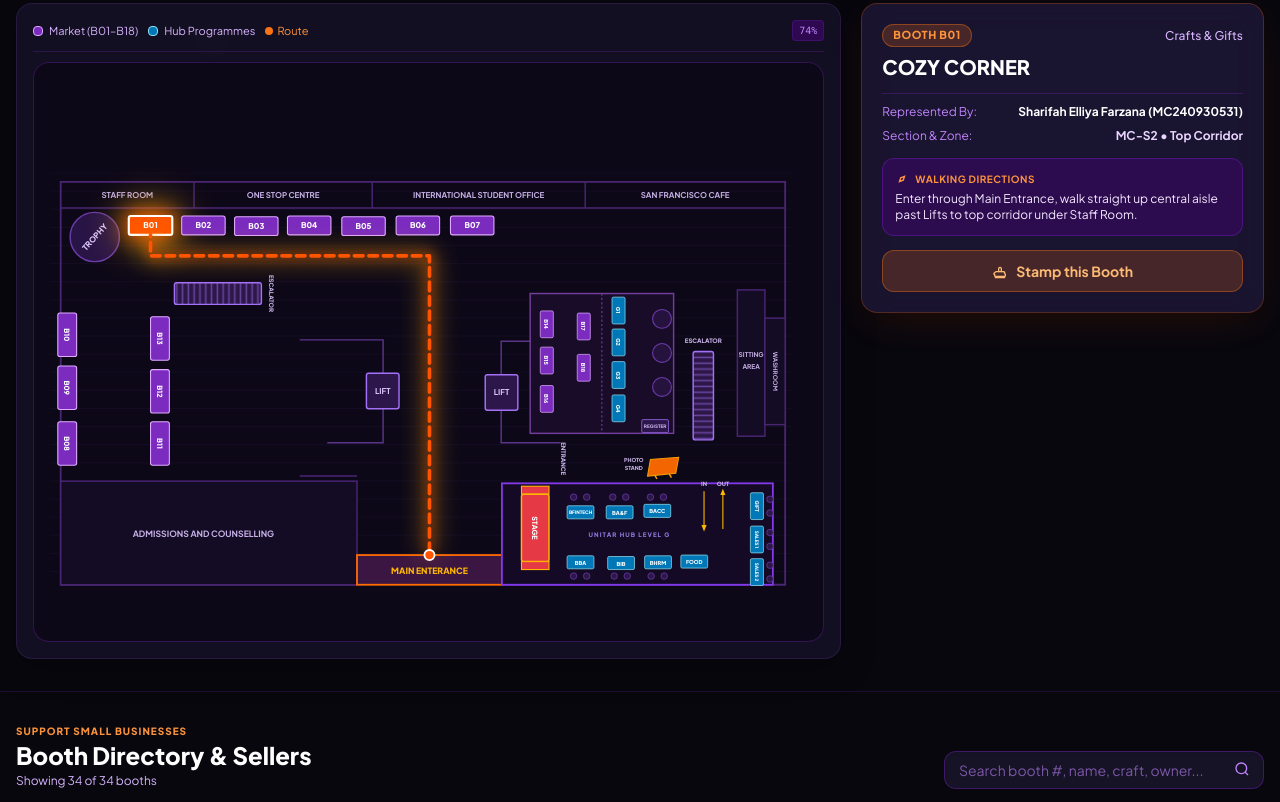
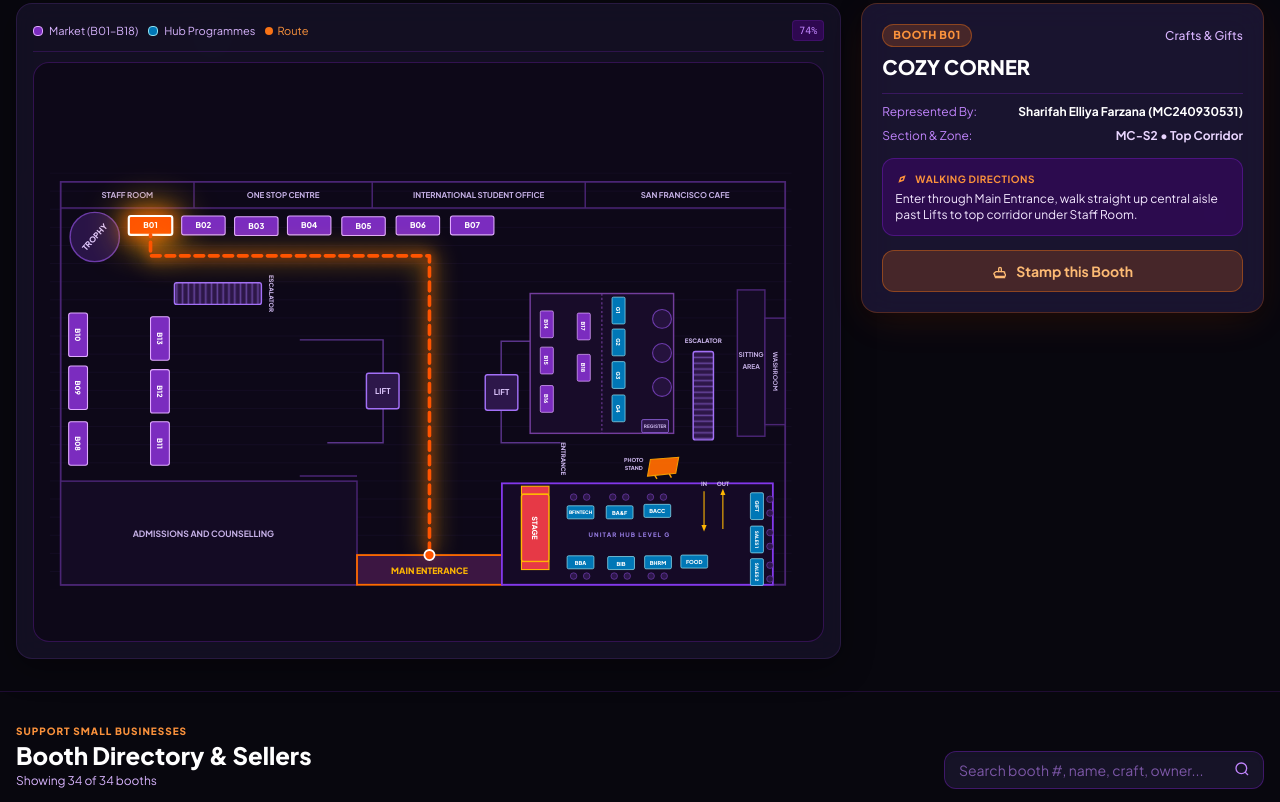
Before and after one commit to nyzxis/unitar-halloween-market, a website: page index.html in a window 1280 px wide. Shown: the part 459-1261 px from the top of the page. Drawn offline with nearby package versions, Linux system fonts and the light colour scheme.

Commit message:
fix(map): align outer west booths B10, B09, B08 inside corridor wall border

```diff
--- a/app.js
+++ b/app.js
@@ -130,9 +130,9 @@ const BOOTHS_DATA = [
     matric: "MC240929677",
     section: "MC-S2",
     zone: "West Corridor",
-    cx: 24,
+    cx: 39,
     cy: 374,
-    path: "524,528 524,400 80,400 80,374 37,374",
+    path: "524,528 524,400 80,400 80,374 52,374",
     directions: "From Entrance, turn left toward Admissions; B08 is at the bottom of West Corridor outer wall across B11."
   },
   {
@@ -143,9 +143,9 @@ const BOOTHS_DATA = [
     matric: "MC240930186",
     section: "MC-S2",
     zone: "West Corridor",
-    cx: 24,
+    cx: 39,
     cy: 297,
-    path: "524,528 524,400 80,400 80,297 37,297",
+    path: "524,528 524,400 80,400 80,297 52,297",
     directions: "Walk down West Corridor outer aisle; B09 is in the middle between B08 and B10 across B12."
   },
   {
@@ -156,9 +156,9 @@ const BOOTHS_DATA = [
     matric: "MC240527875",
     section: "MC-S2",
     zone: "West Corridor",
-    cx: 24,
+    cx: 39,
     cy: 224,
-    path: "524,528 524,400 80,400 80,224 37,224",
+    path: "524,528 524,400 80,400 80,224 52,224",
     directions: "Turn left into West Corridor; B10 is at the top of the outer column below Trophy circle across B13."
   },
   {
--- a/index.html
+++ b/index.html
@@ -418,14 +418,14 @@
 
             <!-- 2. West Corridor Outer Column: B10, B09, B08 -->
             <g class="booth-group cursor-pointer">
-              <rect id="map-B10" class="booth-rect" x="11" y="194" width="26" height="60" rx="3" fill="#7b2cbf" stroke="#e0aaff" stroke-width="1.5" />
-              <text x="24" y="224" fill="#fff" font-size="10" font-weight="800" text-anchor="middle" dominant-baseline="central" transform="rotate(90 24 224)" pointer-events="none">B10</text>
+              <rect id="map-B10" class="booth-rect" x="26" y="194" width="26" height="60" rx="3" fill="#7b2cbf" stroke="#e0aaff" stroke-width="1.5" />
+              <text x="39" y="224" fill="#fff" font-size="10" font-weight="800" text-anchor="middle" dominant-baseline="central" transform="rotate(90 39 224)" pointer-events="none">B10</text>
 
-              <rect id="map-B09" class="booth-rect" x="11" y="267" width="26" height="60" rx="3" fill="#7b2cbf" stroke="#e0aaff" stroke-width="1.5" />
-              <text x="24" y="297" fill="#fff" font-size="10" font-weight="800" text-anchor="middle" dominant-baseline="central" transform="rotate(90 24 297)" pointer-events="none">B09</text>
+              <rect id="map-B09" class="booth-rect" x="26" y="267" width="26" height="60" rx="3" fill="#7b2cbf" stroke="#e0aaff" stroke-width="1.5" />
+              <text x="39" y="297" fill="#fff" font-size="10" font-weight="800" text-anchor="middle" dominant-baseline="central" transform="rotate(90 39 297)" pointer-events="none">B09</text>
 
-              <rect id="map-B08" class="booth-rect" x="11" y="344" width="26" height="60" rx="3" fill="#7b2cbf" stroke="#e0aaff" stroke-width="1.5" />
-              <text x="24" y="374" fill="#fff" font-size="10" font-weight="800" text-anchor="middle" dominant-baseline="central" transform="rotate(90 24 374)" pointer-events="none">B08</text>
+              <rect id="map-B08" class="booth-rect" x="26" y="344" width="26" height="60" rx="3" fill="#7b2cbf" stroke="#e0aaff" stroke-width="1.5" />
+              <text x="39" y="374" fill="#fff" font-size="10" font-weight="800" text-anchor="middle" dominant-baseline="central" transform="rotate(90 39 374)" pointer-events="none">B08</text>
             </g>
 
             <!-- 3. West Corridor Inner Column (Below Left Escalator): B13, B12, B11 -->
```
Also changed, not shown: screenshots/current_svg_floorplan.png, screenshots/desktop_full_initial.png, screenshots/desktop_nav_single_line.png, screenshots/mobile_header_text_only_passport.png, screenshots/mobile_show_route_scrolled_to_map.png, screenshots/voucher_modal_unlocked.png.
